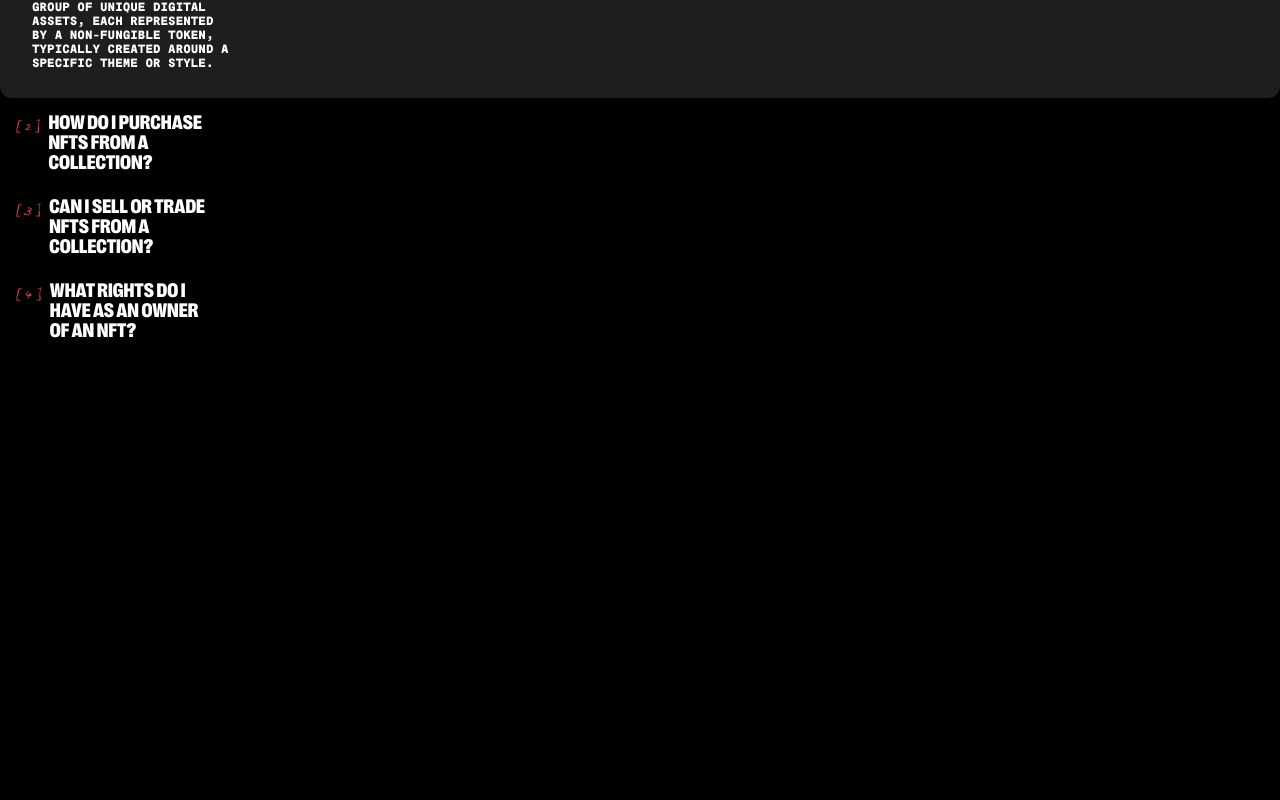
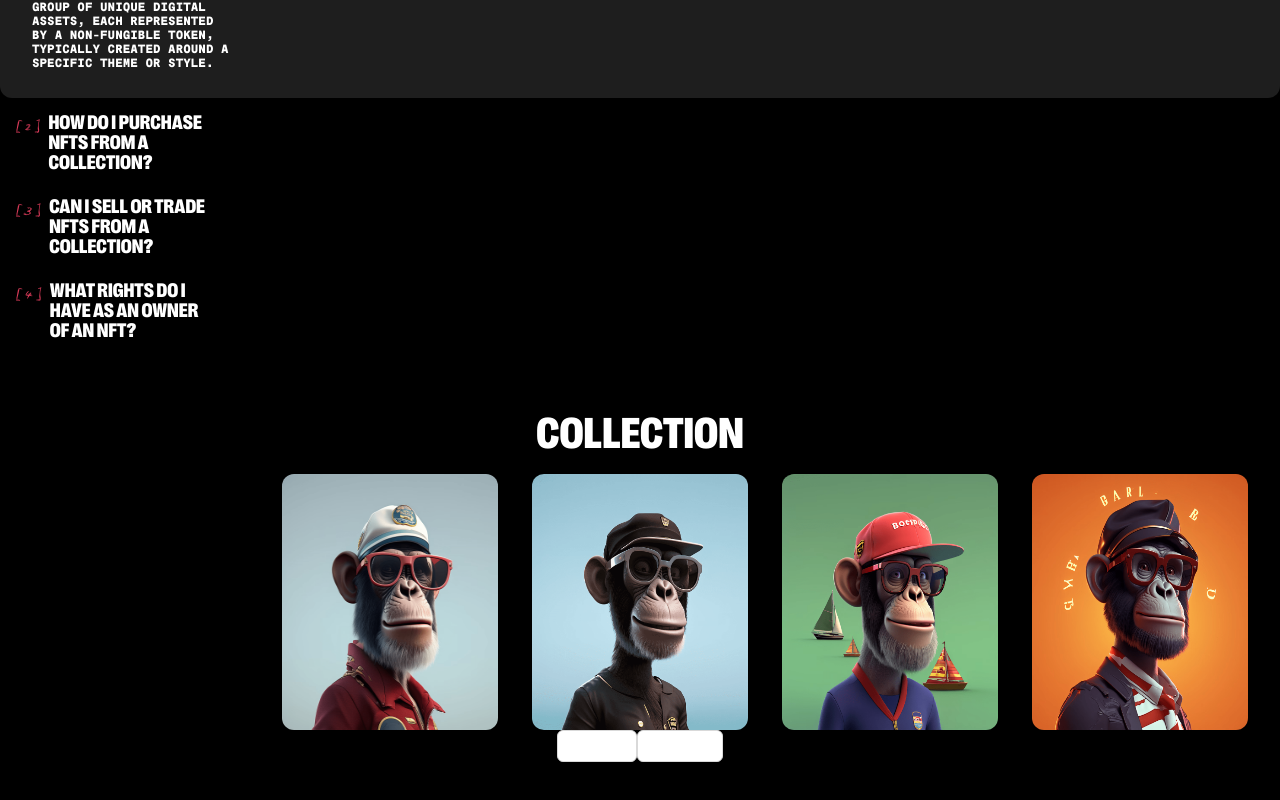
Before and after one commit to Svitly4nyi-Vla2yslav/Ape_NFT-test, a React (Vite) app: page / in a window 1280 px wide. Shown: the part 1956-2756 px from the top of the page. Before the commit the page ends 2366 px from the top, so only its background shows below. Built offline with nearby package versions, Linux system fonts and the light colour scheme.

Commit message:
add collection

```diff
--- a/src/App.tsx
+++ b/src/App.tsx
@@ -5,6 +5,7 @@ import Header from './components/Header/Header';
 import About from './components/About/About';
 import MindMap from './components/MindMap/MindMap';
 import FAQ from './components/FAQ/FAQ';
+import Arts from './components/Arts/Arts';
 
 const App = () => {
   return (
@@ -14,6 +15,7 @@ const App = () => {
       <About/>
       <MindMap/>
       <FAQ/>
+      <Arts/>
     </GlobalContainer>
   )
 }
--- a/src/components/Arts/Arts.styled.ts
+++ b/src/components/Arts/Arts.styled.ts
@@ -0,0 +1,64 @@
+import styled from "styled-components";
+import { Title } from '../FAQ/FAQ.styled';
+
+export const ArtsContainer = styled.div`
+:where(.css-dev-only-do-not-override-1kuana8).ant-btn-default {
+    background: none;
+    border-color: transparent;
+    color: #ffffff;
+    padding: 24px;
+}
+
+:where(.css-dev-only-do-not-override-1kuana8).ant-btn-default:not(:disabled):not(.ant-btn-disabled):hover {
+    border-color: transparent;
+    background: transparent;
+    color: #dc3b5a;
+}
+margin-bottom: 60px;
+`;
+
+export const TitleText = styled.h3`
+font-family: "Right Grotesk";
+font-weight: 900;
+font-size: 44px;
+line-height: 0.90909;
+text-transform: uppercase;
+color: #fff;
+text-align: center;
+padding-bottom: 24px;
+`;
+
+export const ButtonText = styled.p`
+font-family: "Biro Script Plus";
+font-weight: 400;
+font-size: 24px;
+line-height: 1.25;
+color: #fff;
+
+&:active,
+&:focus,
+&:hover{
+    color: #dc3b5a
+}
+`;
+
+
+
+export const ImageItem = styled.div`
+
+`;
+
+export const ImageCard = styled.img`
+border-radius: 12px;
+width: 216px;
+height: 256px;
+`;
+
+export const ButtonContainer = styled.div`
+display: flex;
+    width: 100%;
+    flex-direction: row;
+    flex-wrap: nowrap;
+    justify-content: center;
+
+`;
--- a/src/components/Arts/Arts.tsx
+++ b/src/components/Arts/Arts.tsx
@@ -1,50 +1,143 @@
-// import React from 'react';
-// import { Carousel, Button } from 'antd';
-// import { useMediaQuery } from 'react-responsive';
+import React from 'react';
+import { Carousel, Button } from 'antd';
+import { useMediaQuery } from 'react-responsive';
+import { CarouselRef } from 'antd/lib/carousel';
+import {
+  ArtsContainer,
+  ButtonContainer,
+  ButtonText,
+  ImageCard,
+  ImageItem,
+  TitleText,
+} from './Arts.styled';
+import Image1 from '../../assets/image/image 1-min.png';
+import Image2 from '../../assets/image/image 2-min.png';
+import Image3 from '../../assets/image/image 3-min.png';
+import Image4 from '../../assets/image/image 4-min.png';
+import Image5 from '../../assets/image/image 5-min.png';
+import Image6 from '../../assets/image/10.png';
+import Image7 from '../../assets/image/11.png';
+import Image8 from '../../assets/image/12.png';
+import Image9 from '../../assets/image/13.png';
+import Image10 from '../../assets/image/14.png';
+import Image11 from '../../assets/image/15.png';
+import Image12 from '../../assets/image/16.png';
+import Image13 from '../../assets/image/17.png';
+import Image14 from '../../assets/image/18.png';
+import Image15 from '../../assets/image/19.png';
+import Image16 from '../../assets/image/20.png';
+import Image17 from '../../assets/image/21.png';
+import Image18 from '../../assets/image/6.png';
+import Image19 from '../../assets/image/7.png';
+import Image20 from '../../assets/image/8.png';
+import Image21 from '../../assets/image/9.png';
 
-// const Arts: React.FC = () => {
-//   const isMobile = useMediaQuery({ maxWidth: 767 });
-//   const isTablet = useMediaQuery({ minWidth: 768, maxWidth: 1023 });
+const Arts: React.FC = () => {
+  const isMobile = useMediaQuery({ maxWidth: 767 });
+  const isTablet = useMediaQuery({ minWidth: 768, maxWidth: 1023 });
 
-//   let slidesToShow = 4;
+  let slidesToShow = 4;
 
-//   if (isMobile) {
-//     slidesToShow = 1;
-//   } else if (isTablet) {
-//     slidesToShow = 2;
-//   }
+  if (isMobile) {
+    slidesToShow = 1;
+  } else if (isTablet) {
+    slidesToShow = 2;
+  }
 
-//   const prevButton = <Button onClick={() => carouselRef.prev()}>&lt;</Button>;
-//   const nextButton = <Button onClick={() => carouselRef.next()}>&gt;</Button>;
+  const carouselRef = React.useRef<CarouselRef>(null);
+  const prevButton = (
+    <Button onClick={() => carouselRef.current?.prev()}>
+      <ButtonText>Prev</ButtonText>
+    </Button>
+  );
+  const nextButton = (
+    <Button onClick={() => carouselRef.current?.next()}>
+      <ButtonText>Next</ButtonText>
+    </Button>
+  );
 
-//   const carouselRef = React.useRef(null);
+  return (
+    <ArtsContainer id="arts">
+      <TitleText>COLLECTION</TitleText>
+      <Carousel
+        ref={carouselRef}
+        slidesToShow={slidesToShow}
+        draggable
+        dots={false}
+        infinite={false}
+        style={{ marginLeft: '22%' }}
+      >
+        <ImageItem>
+          <ImageCard src={Image1} alt="Image 1" />
+        </ImageItem>
+        <ImageItem>
+          <ImageCard src={Image2} alt="Image 2" />
+        </ImageItem>
+        <ImageItem>
+          <ImageCard src={Image3} alt="Image 3" />
+        </ImageItem>
+        <ImageItem>
+          <ImageCard src={Image4} alt="Image 3" />
+        </ImageItem>{' '}
+        <ImageItem>
+          <ImageCard src={Image5} alt="Image 3" />
+        </ImageItem>{' '}
+        <ImageItem>
+          <ImageCard src={Image6} alt="Image 3" />
+        </ImageItem>{' '}
+        <ImageItem>
+          <ImageCard src={Image7} alt="Image 3" />
+        </ImageItem>{' '}
+        <ImageItem>
+          <ImageCard src={Image8} alt="Image 3" />
+        </ImageItem>{' '}
+        <ImageItem>
+          <ImageCard src={Image9} alt="Image 3" />
+        </ImageItem>{' '}
+        <ImageItem>
+          <ImageCard src={Image10} alt="Image 3" />
+        </ImageItem>{' '}
+        <ImageItem>
+          <ImageCard src={Image11} alt="Image 3" />
+        </ImageItem>{' '}
+        <ImageItem>
+          <ImageCard src={Image12} alt="Image 3" />
+        </ImageItem>{' '}
+        <ImageItem>
+          <ImageCard src={Image13} alt="Image 3" />
+        </ImageItem>{' '}
+        <ImageItem>
+          <ImageCard src={Image14} alt="Image 3" />
+        </ImageItem>{' '}
+        <ImageItem>
+          <ImageCard src={Image15} alt="Image 3" />
+        </ImageItem>{' '}
+        <ImageItem>
+          <ImageCard src={Image16} alt="Image 3" />
+        </ImageItem>{' '}
+        <ImageItem>
+          <ImageCard src={Image17} alt="Image 3" />
+        </ImageItem>{' '}
+        <ImageItem>
+          <ImageCard src={Image18} alt="Image 3" />
+        </ImageItem>{' '}
+        <ImageItem>
+          <ImageCard src={Image19} alt="Image 3" />
+        </ImageItem>
+        <ImageItem>
+          <ImageCard src={Image20} alt="Image 3" />
+        </ImageItem>
+        <ImageItem>
+          <ImageCard src={Image21} alt="Image 3" />
+        </ImageItem>
+      </Carousel>
 
-//   return (
-//     <div>
-//       <Carousel
-//         ref={carouselRef}
-//         slidesToShow={slidesToShow}
-//         draggable
-//         dots={false}
-//         infinite={false}
-//       >
-//         <div>
-//           <img src="" alt="Image 1" />
-//         </div>
-//         <div>
-//           <img src="" alt="Image 2" />
-//         </div>
-//         <div>
-//           <img src="" alt="Image 3" />
-//         </div>
-//       </Carousel>
+      <ButtonContainer>
+        {prevButton}
+        {nextButton}
+      </ButtonContainer>
+    </ArtsContainer>
+  );
+};
 
-//       <div>
-//         {prevButton}
-//         {nextButton}
-//       </div>
-//     </div>
-//   );
-// };
-
-// export default Arts;
+export default Arts;
--- a/src/components/BurgerMenu/BurgerMenu.tsx
+++ b/src/components/BurgerMenu/BurgerMenu.tsx
@@ -38,10 +38,10 @@ const BurgerMenu: React.FC<BurgerMenuProps> = ({ isopen, toggleMenu }) => {
           <MenuItem><a href="#faq" target='_self'>FAQ</a> </MenuItem>
         </ButtonMenu>
         <ButtonMenu>
-          <MenuItem>ARTS</MenuItem>
+          <MenuItem><a href="#arts" target='_self'>ARTS</a> </MenuItem>
         </ButtonMenu>
         <ButtonMenu>
-          <MenuItem id="mint">MINT</MenuItem>
+          <MenuItem><a href="#mint" target='_self'>MINT</a> </MenuItem>
         </ButtonMenu>
       </ContainerMenu>
       <ContainerNetworks>
```
